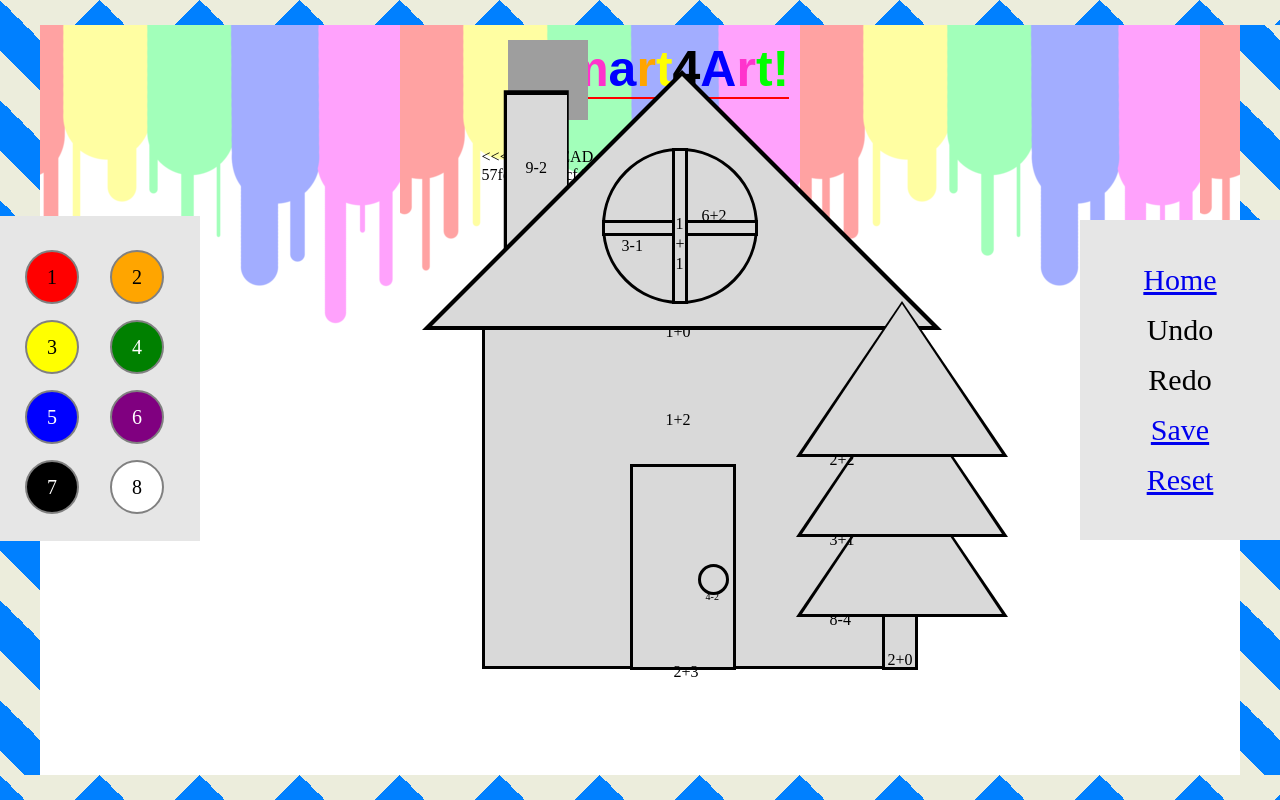
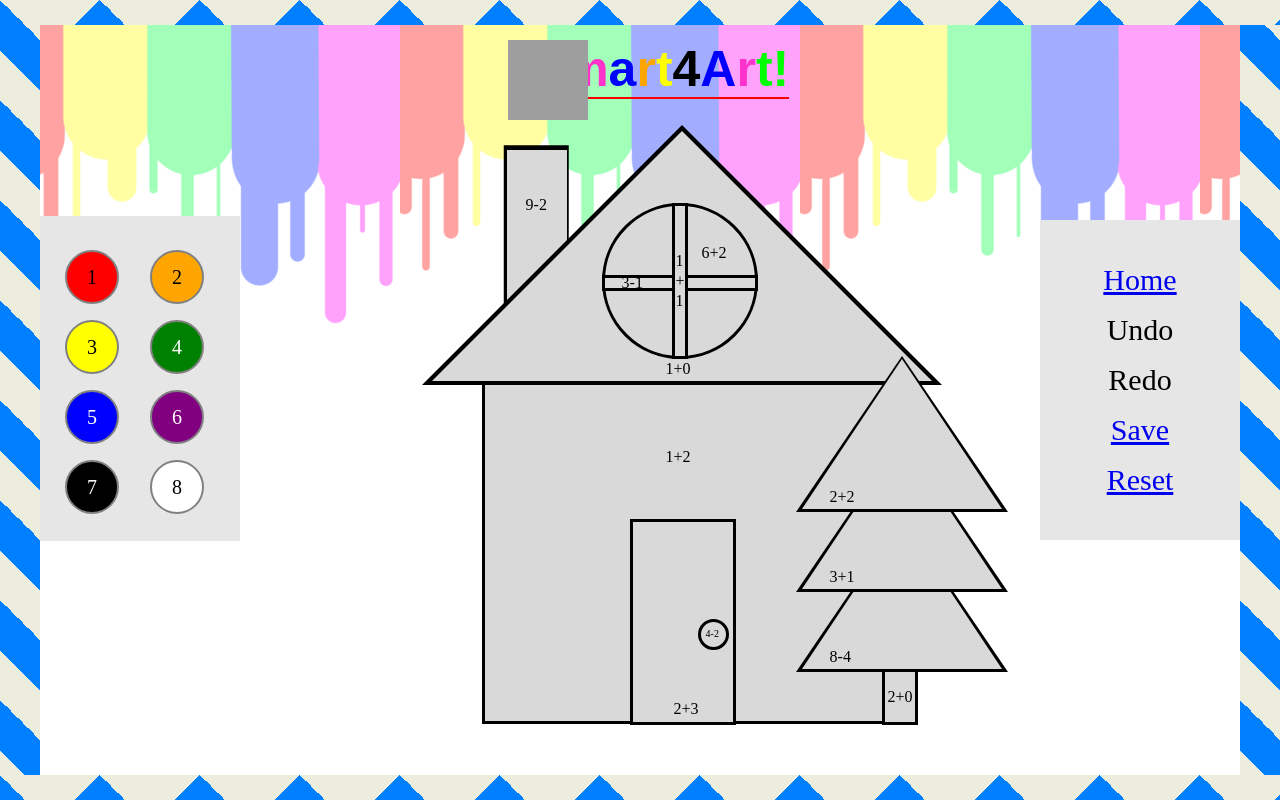
Before and after one commit to MasterLillyclaw/Project-LAL, a Python web app: template templates/MathHouse.html in a window 1280 px wide. Run offline with Jinja, Linux system fonts and the light colour scheme; the template is opened without the code that fills it, so the values that code supplies are empty; some libraries are stand-ins or nearby versions; grey boxes are pictures that could not be loaded.

Commit message:
Moved palette and tools bar a little bit

```diff
--- a/static/palette.css
+++ b/static/palette.css
@@ -4,7 +4,7 @@
 .paletteRectangle {
   position: fixed;
     top: 200;
-    left: 0;
+    left: 40;
   width: 200px;
 	height: 320px;
 	background: #e6e6e6;
@@ -16,7 +16,7 @@
 #redCircle {
   position: fixed;
     top: 250px;
-    left: 25px;
+    left: 65px;
   /**/
   width: 50px;
 	height: 50px;
@@ -40,7 +40,7 @@
 #yellowCircle {
   position: fixed;
     top: 320px;
-    left: 25px;
+    left: 65px;
   /**/
   width: 50px;
 	height: 50px;
@@ -64,7 +64,7 @@
 #blueCircle {
   position: fixed;
     top: 390px;
-    left: 25px;
+    left: 65px;
   /**/
   width: 50px;
 	height: 50px;
@@ -89,7 +89,7 @@
 #blackCircle {
   position: fixed;
     top: 460px;
-    left: 25px;
+    left: 65px;
   /**/
   width: 50px;
 	height: 50px;
@@ -114,7 +114,7 @@
 #orangeCircle {
   position: fixed;
     top: 250px;
-    left: 110px;
+    left: 150px;
   /**/
   width: 50px;
 	height: 50px;
@@ -138,7 +138,7 @@
 #greenCircle {
   position: fixed;
     top: 320px;
-    left: 110px;
+    left: 150px;
   /**/
   width: 50px;
 	height: 50px;
@@ -163,7 +163,7 @@
 #purpleCircle {
   position: fixed;
     top: 390px;
-    left: 110px;
+    left: 150px;
   /**/
   width: 50px;
 	height: 50px;
@@ -188,7 +188,7 @@
 #whiteCircle {
   position: fixed;
     top: 460px;
-    left: 110px;
+    left: 150px;
   /**/
   width: 50px;
 	height: 50px;
--- a/static/tools-tab.css
+++ b/static/tools-tab.css
@@ -2,7 +2,7 @@
 .toolsRectangle {
   position: fixed;
     top: 220;
-    right: 0;
+    right: 40;
   /**/
   width: 200px;
 	height: 320px;
--- a/templates/FreestyleSnowman.html
+++ b/templates/FreestyleSnowman.html
@@ -63,6 +63,8 @@
 
 
 <div class="Border">
+<p>&nbsp;</p>
+
   <h1 id = "LeftArm" class="clickable"></h1>
   <h1 id = "RightArm" class="clickable"><h1>
   <h1 id = "circleBottom" class="clickable"></h1>
--- a/templates/MathHouse.html
+++ b/templates/MathHouse.html
@@ -60,6 +60,7 @@
 
 <!--House Template  -->
 <div class = "Border">
+<p>&nbsp;</p>
 
   <h1 id = "Chimney" class="clickable"></h1>
   <h1 id = "Foundation" class="clickable"></h1>
@@ -79,7 +80,6 @@
   <h1 id = "TreeMiddle" class="clickableTree"></h1>
   <h1 id = "TreeTopOutline"></h1>
   <h1 id = "TreeTop" class="clickableTree"></h1>
-<<<<<<< HEAD
 
 <!--Integrates math equations into the house picture  -->
   <p id = "ChimneyEqu">9-2</p>
@@ -98,7 +98,5 @@
   <p id = "TreeTopEqu">2+2</p>
 
 
-=======
->>>>>>> 57fd3e4da26cf43bd7a740ffc771641fe6aa7303
 </div>
 </body>
```
